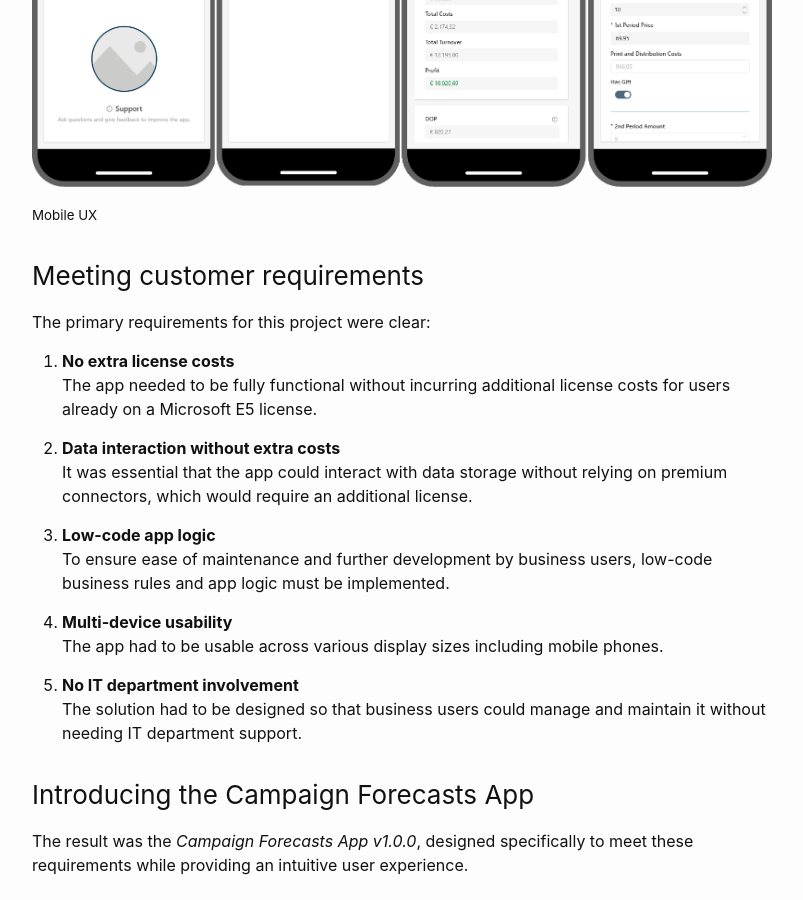
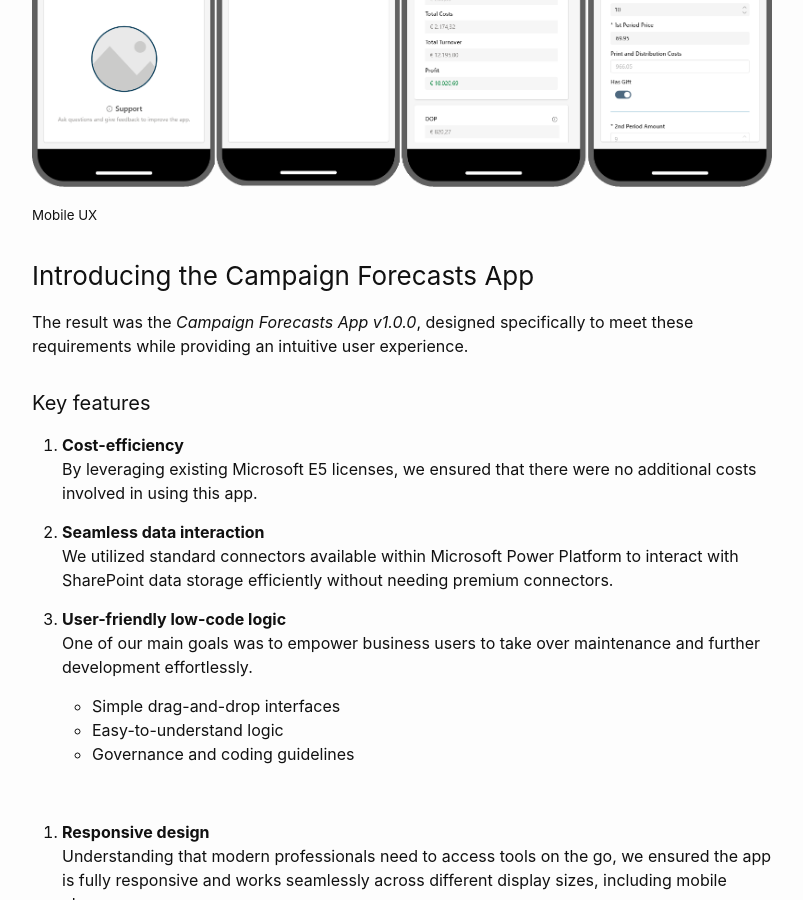
Before and after one commit to msc365/msc365.github.io, a Jekyll site: the page built from _posts/2025-04-18-power-apps-campaign-forecast.md, in a window 1280 px wide and 900 px high, scrolled down 699 px. Shown: the whole window, without its empty margins (238-1041 px from the left). Built offline with Jekyll 4.4.1, drawn with Linux system fonts in a browser that asks for light colours.

Commit message:
Remove customer requirements section from Campaign Forecast Power App post

```diff
--- a/_posts/2025-04-18-power-apps-campaign-forecast.md
+++ b/_posts/2025-04-18-power-apps-campaign-forecast.md
@@ -14,7 +14,7 @@
 
 <small>Mobile UX</small>
 
-### Meeting customer requirements
+<!-- ### Meeting customer requirements
 
 The primary requirements for this project were clear:
 
@@ -31,7 +31,7 @@
     The app had to be usable across various display sizes including mobile phones.
 
 5.	**No IT department involvement**
-    The solution had to be designed so that business users could manage and maintain it without needing IT department support.
+    The solution had to be designed so that business users could manage and maintain it without needing IT department support.  -->
 
 ### Introducing the Campaign Forecasts App
 
@@ -51,6 +51,8 @@
     - Simple drag-and-drop interfaces
     - Easy-to-understand logic
     - Governance and coding guidelines
+
+<br>
 
 4.	**Responsive design**
     Understanding that modern professionals need to access tools on the go, we ensured the app is fully responsive and works seamlessly across different display sizes, including mobile phones.
```
